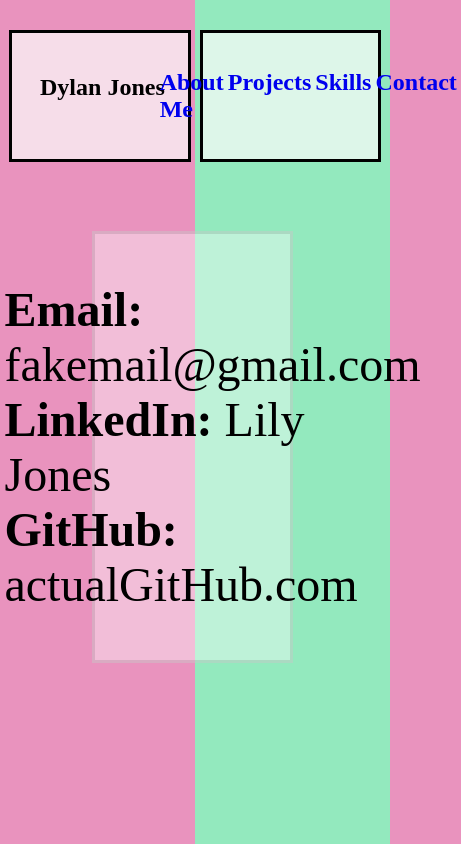
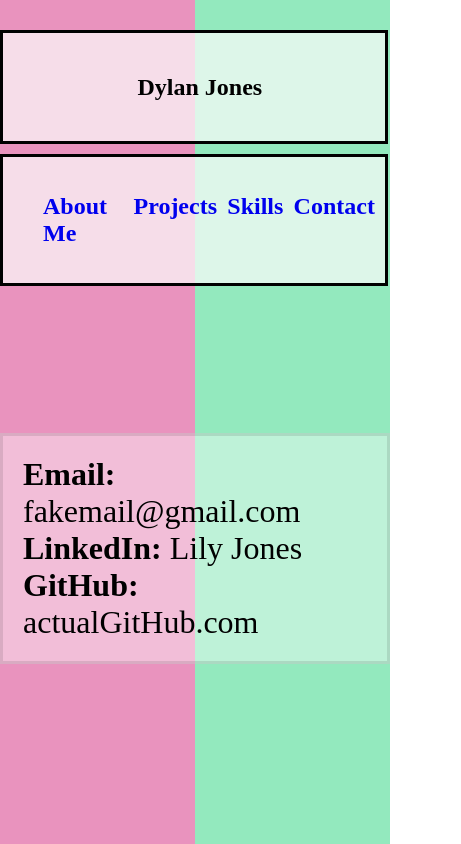
Before and after one commit to LifeInAHoodie/Portfolio-Project.github.io, a plain HTML site: page contact.html in a window 390 px wide. Shown: the whole page, 461 px wide, since content can reach past the window. Drawn offline with nearby package versions, Linux system fonts and the light colour scheme; files that its build step writes are made by us from their sources.

Commit message:
Improved responsiveness

```diff
--- a/styles.css
+++ b/styles.css
@@ -18,7 +18,7 @@
     margin-top: 30px;
   }
 
-  .left {
+  .left, .right {
     border-style: solid;
     border-color: black;
     width: 45%;
@@ -31,12 +31,7 @@
     text-align: center;
   }
 
-  .right {
-    border-style: solid;
-    border-color: black;
-    width: 45%;
-    background-color: rgba(253, 253, 253, 0.7);
-  }
+
 
   #about {
     display: flex;
@@ -92,24 +87,12 @@
     margin: 10px 0;
     max-height: 800px;
   }
-/*
-  #black {
-    border-style: solid;
-    border-color: black;
-    border-radius: 5px;
-    width: 50%;
-    margin: 0px 5px;
-
-    background: rgba(180, 159, 169, 0.7);
-    backdrop-filter: blur(50%);
-  }
-*/
 
 #black, #green {
   -webkit-border-radius: 5px;
   -moz-border-radius: 5px;
   border-radius: 5px;
-   width: 50%;
+  width: 100%;
   padding: 5px;
   background: rgba(255, 255, 255, 0.7);
   -webkit-box-shadow: 1px 1px 20px 1px #000000;
@@ -117,6 +100,9 @@
   box-shadow: 1px 1px 20px 1px #000000;
   border: solid #000000 2px;
   margin: 0 10px;
+  box-sizing: border-box;
+  overflow-y: auto;
+  max-height: 100vh;
 }
 
   #black {
@@ -128,41 +114,38 @@
     margin-left: auto;
   }
 
-/*
-  #green {
-    border-style: solid;
-    border-color: black;
-    border-radius: 5px;
-    width: 50%;
-    margin: 0px 5px;
-  }
-*/
-
   p {
     line-height: 1.5em;
   }
 
   .text {
     padding: 8%;
+    max-width: 100%;
+    overflow: hidden;
+    box-sizing: border-box;
   }
 
   #contact-box {
     display: flex;
     justify-content: center;
-    margin-top: 10%;
+    align-items: center;
+    height: 60vh;
 }
 
 #contact {
-    display: flex;
-    justify-content: center;
-    width: 50%;
+    width: 100%;
+    max-width: 600px;
+    padding: 20px;
+    background-color: rgba(255, 255, 255, 0.4);
     border: solid rgba(0, 0, 0, 0.1);
-    margin: 30px 5px 30px 0px;
-    background-color: rgba(255, 255, 255, 0.4);
+    box-sizing: border-box;
 }
 
 #contact ul {
-    font-size: 3em;
+    font-size: 2em;
+    list-style: none;
+    padding: 0;
+    margin: 0;
 }
 
   img {
@@ -227,28 +210,20 @@
     width: 2em;
   }
 
-  #progress {
-
-  }
-
-  #progress-container {
-
-  }
-
   #progress img {
     width: 100px;
     height: auto;
     border: none;
   }
 
-  @media screen
-  and (min-device-width: 1200px)
-  and (max-device-width: 1600px){
-
-  };
-
-  @media only screen
-  and (min-device-width: 375px)
-  and (max-device-width: 812px) {
-
+  @media only screen and (max-width: 768px) {
+    nav {
+        flex-direction: column;
+        align-items: flex-start;
+        width: 98%;
     }
+    .left, .right {
+        width: 100%;
+        margin-bottom: 10px;
+    }
+}
```
Lines whose indentation alone changed are shown as unchanged.
